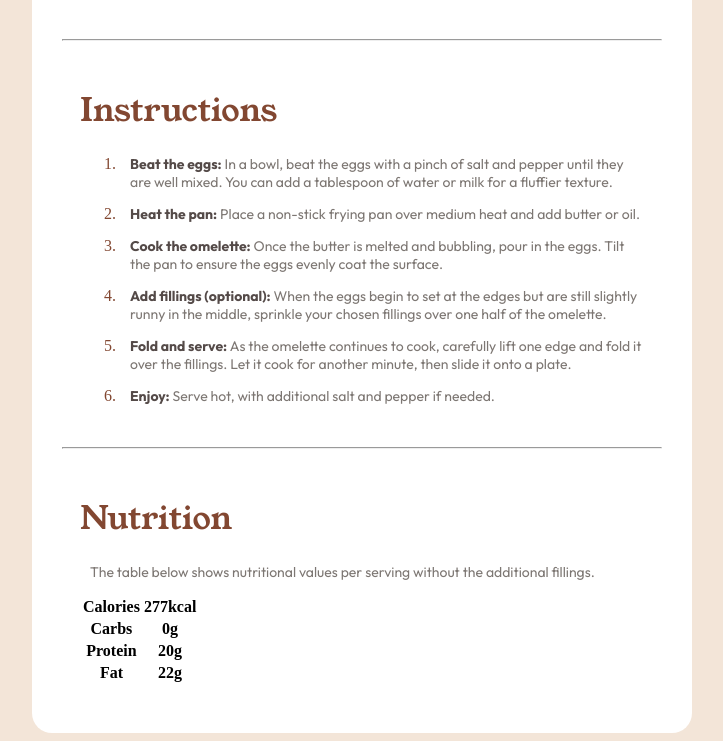
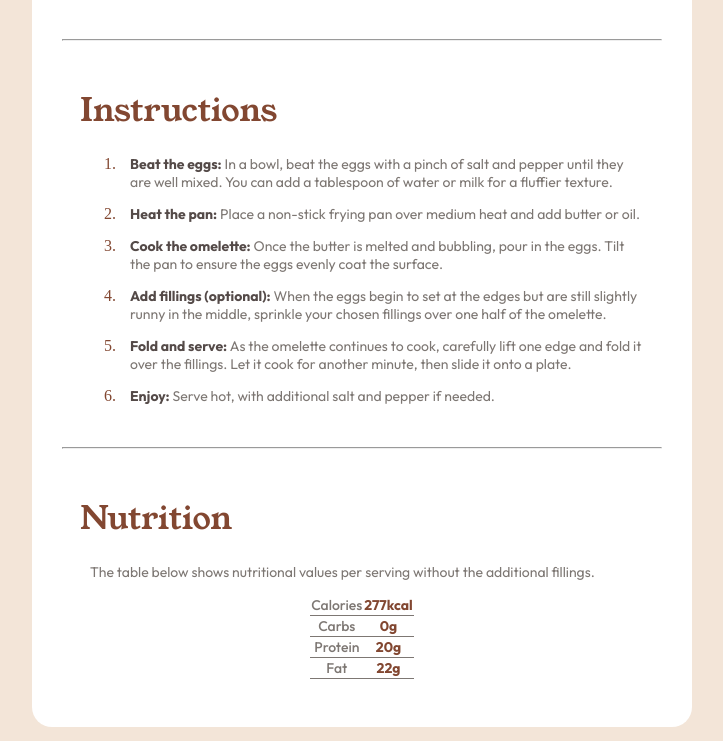
Before and after one commit to amirsoleimani7/recipe-page, a plain HTML site: page index.html in a window 1280 px wide. Shown: the part 922-1663 px from the top of the page, without its empty margins (278-1001 px from the left). Drawn offline with Linux system fonts and the light colour scheme.

Commit message:
fonts added/ strcuture added

```diff
--- a/index.html
+++ b/index.html
@@ -76,7 +76,7 @@
       <div class="Nutrition">
         <h1 id="Nutrition_header">Nutrition</h1>
         <p id="Nutrition_description">The table below shows nutritional values per serving without the additional fillings.</p>
-        <table>
+        <table class="Nutrition_table">
           <tr>
             <th id="left_item">Calories</th>
             <th id="right_item">277kcal</th>
--- a/styles.css
+++ b/styles.css
@@ -85,7 +85,6 @@ hr{
     background-color: #7D7773;
 }
 
-
 /*instrcutions*/
 .Instructions {
     padding: 3%;
@@ -101,13 +100,11 @@ hr{
     color: #824731;
 }
 
-
 .Instructions #Instruction_list .Instructions_list_item {
     color: #544A48;
     font-weight: 700;
     font-size: 14px;
 }
-
 
 .Instructions p {
     color: #7D7773;
@@ -127,10 +124,45 @@ hr{
     color: #824731;
 }
 
-
 #Nutrition_description {
     color: #7D7773;
     font-family: 'outfit';
     font-size: 14px;
     margin-left: 10px;
 }
+
+/*table settings*/
+.Nutrition_table {
+    border-collapse: collapse;
+    display: flex;
+    justify-content: center;
+    align-items: center;
+
+}
+
+.Nutrition_table th{
+    border-bottom: 1px solid;
+    color: black;
+}
+
+.Nutrition_table #left_item {
+    color: #7D7773;
+    font-family: 'outfit';
+    font-weight: 500;
+    font-size: 14px;
+    margin-left: 10px;
+}
+
+.Nutrition_table #right_item {
+    color:  #824731;
+    border-color:#7D7773 ;
+    font-family: 'outfit';
+    font-weight: 700;
+    font-size: 14px;
+    margin-left: 10px;
+}
+
+.Nutrition_table th{
+    border-bottom: 1px solid;
+    color: black;
+}
```
